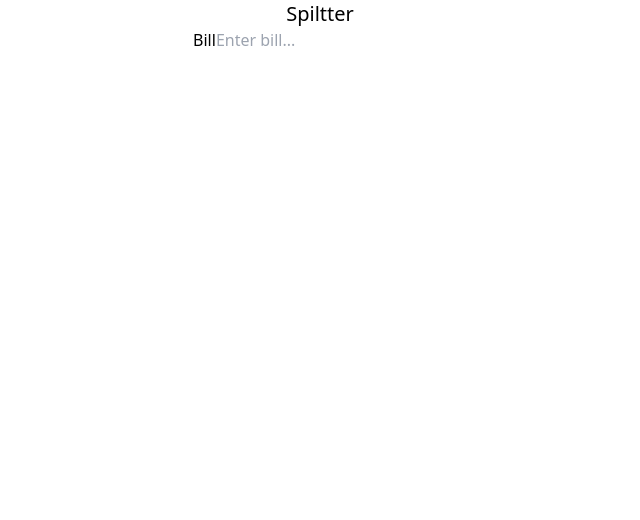
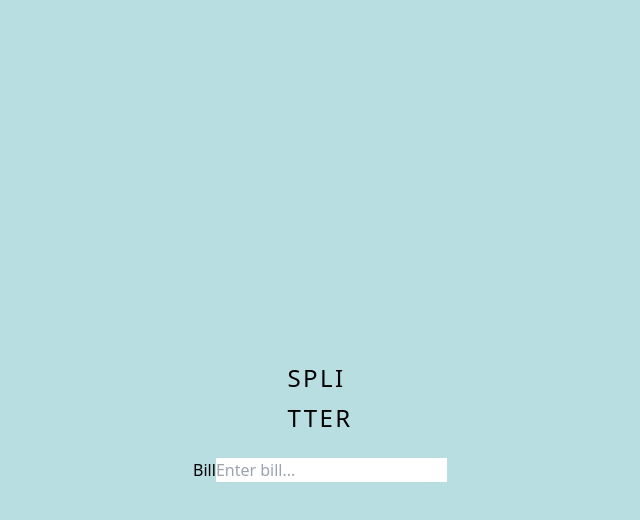
Before and after one commit to tuantruong625/tip-calculator, a React (Create React App) app: page / in a window 1280 px wide. Shown: the top 520 px of the page, without its empty margins (320-960 px from the left). Built offline with nearby package versions, Linux system fonts and the light colour scheme.

Commit message:
Style Header

```diff
--- a/src/App.tsx
+++ b/src/App.tsx
@@ -4,14 +4,18 @@ import BaseHeader from './components/BaseHeader';
 
 function App() {
   return (
-    <div className="App">
-      <BaseHeader title="Spiltter" />
-      <label htmlFor="bill">
-        Bill
-        <input type="text" name="bill" placeholder="Enter bill..." />
-      </label>
+    <div style={{ backgroundColor: '#b9dee2' }}>
+      <div className="container mx-auto pt-5 h-screen flex flex-col items-center md:justify-center" style={{ backgroundColor: '#b9dee2' }}>
+        <BaseHeader title="splitter" />
 
+        <div>
+          <label htmlFor="bill">
+            Bill
+            <input type="text" name="bill" placeholder="Enter bill..." />
+          </label>
+        </div>
 
+      </div>
     </div>
   );
 }
--- a/src/components/BaseHeader.tsx
+++ b/src/components/BaseHeader.tsx
@@ -1,7 +1,12 @@
 function BaseHeader({ title }: { title: string }): JSX.Element {
- return (
-   <h1 className="text-xl">{title}</h1>
- )
+  return (
+    <div className="py-6">
+      <h1 className="text-2xl tracking-widest uppercase flex flex-col font-medium">
+        <span className="pb-2">{title.slice(0, 4)}</span>
+        <span>{title.slice(4, 8)}</span>
+      </h1>
+    </div>
+  )
 }
 
 export default BaseHeader
```
